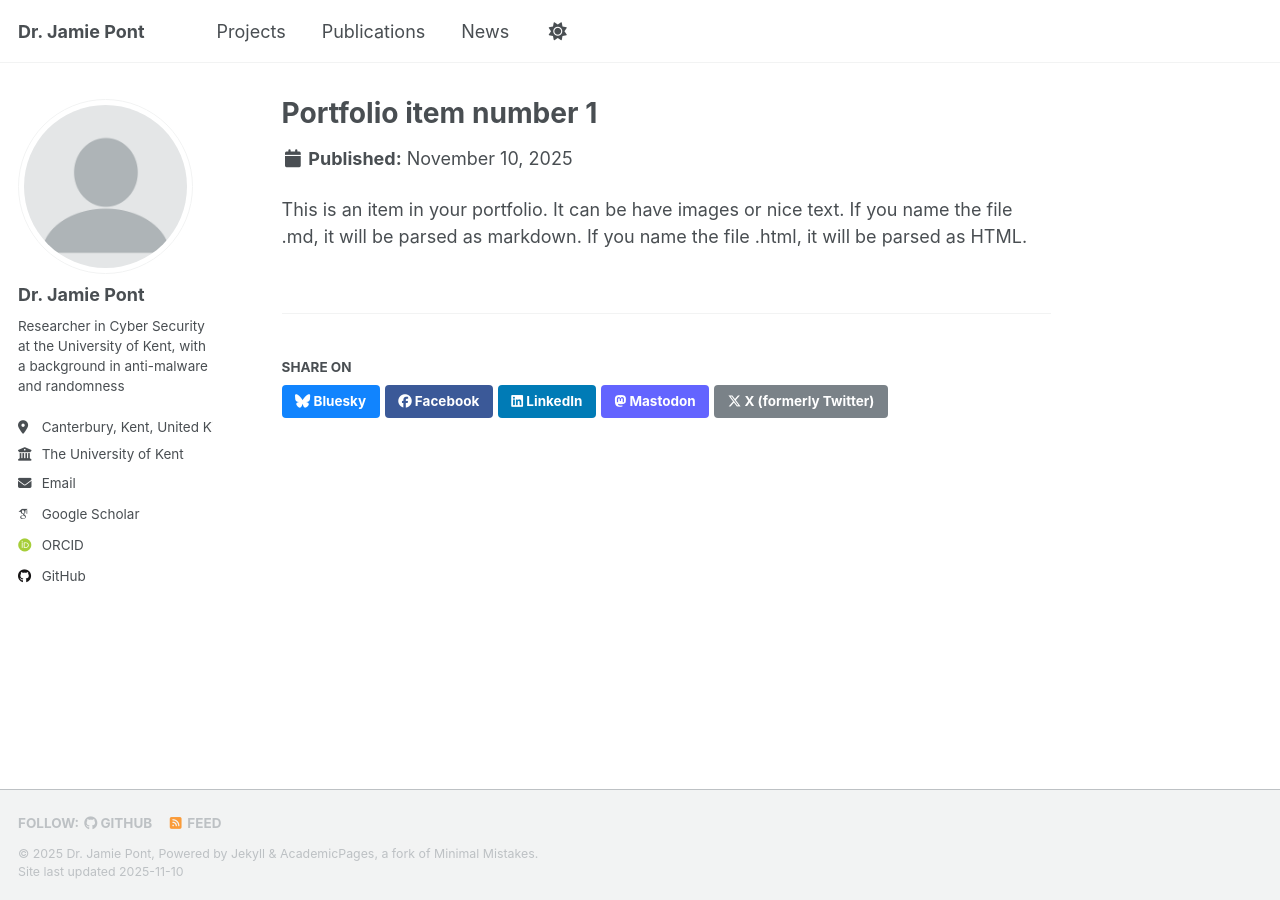
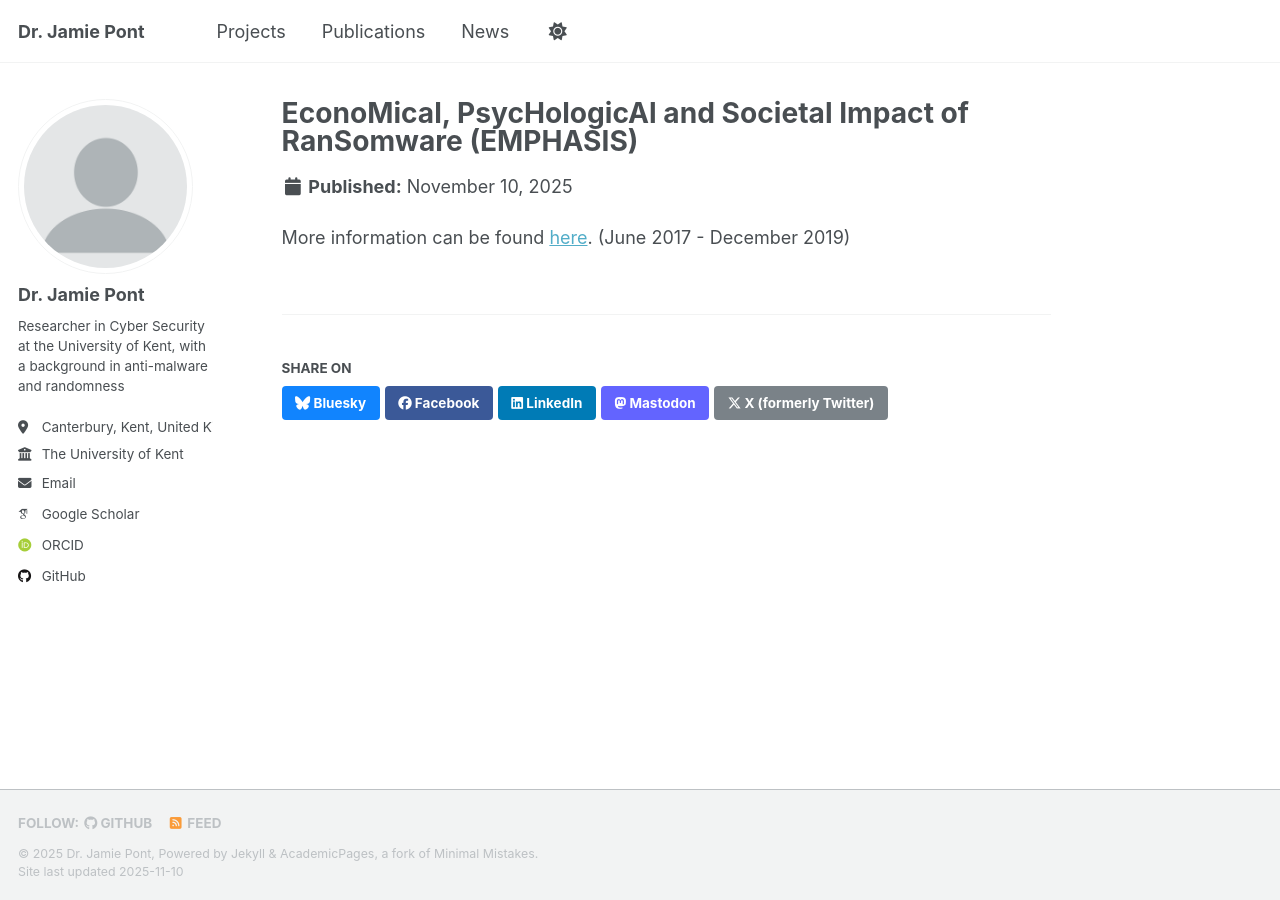
Before and after one commit to jamie-pont/jamie-pont.github.io, a Jekyll site: the page built from _portfolio/portfolio-1.html, in a window 1280 px wide. Built offline with Jekyll 4.4.1, drawn with Linux system fonts in a browser that asks for light colours; some web fonts are replaced; a script that is not in the unit is left out.

Commit message:
Project 1

```diff
--- a/_portfolio/portfolio-1.html
+++ b/_portfolio/portfolio-1.html
@@ -1,7 +1,7 @@
 ---
-title: "Portfolio item number 1"
-excerpt: "Short description of portfolio item number 1<br/><img src='/images/500x300.png'>"
+title: "EconoMical, PsycHologicAl and Societal Impact of RanSomware (EMPHASIS)"
+excerpt: "This project aimed to explore the various factors contributing to ransomware's effectiveness, as well as support law enforcement and mitigate the overall impact of ransomware."
 collection: portfolio
 ---
 
-This is an item in your portfolio. It can be have images or nice text. If you name the file .md, it will be parsed as markdown. If you name the file .html, it will be parsed as HTML.
+More information can be found <a href="https://gtr.ukri.org/projects?ref=EP%2FP011772%2F1">here</a>. (June 2017 - December 2019)
```
